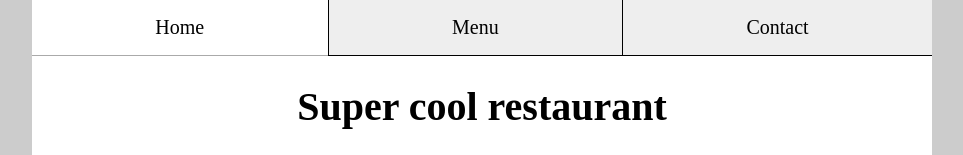
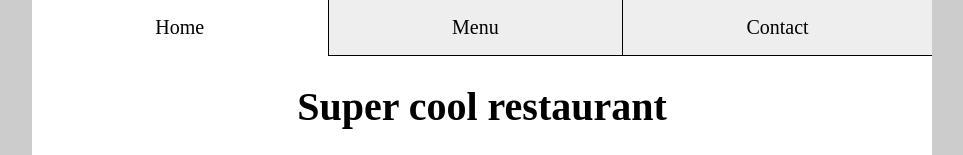
Before and after one commit to CGfrac/restaurant-page, a plain HTML site: page index.html in a window 1280 px wide. Shown: the top 155 px of the page, without its empty margins (158-1121 px from the left). Drawn offline with Linux system fonts and the light colour scheme.

Commit message:
Refactor and remove active bottom border

```diff
--- a/style.css
+++ b/style.css
@@ -42,5 +42,5 @@ li:hover {
 
 .active-tab {
     background-color: #fff;
-    border-bottom-color: #AAA
+    border-bottom: none;
 }
```
